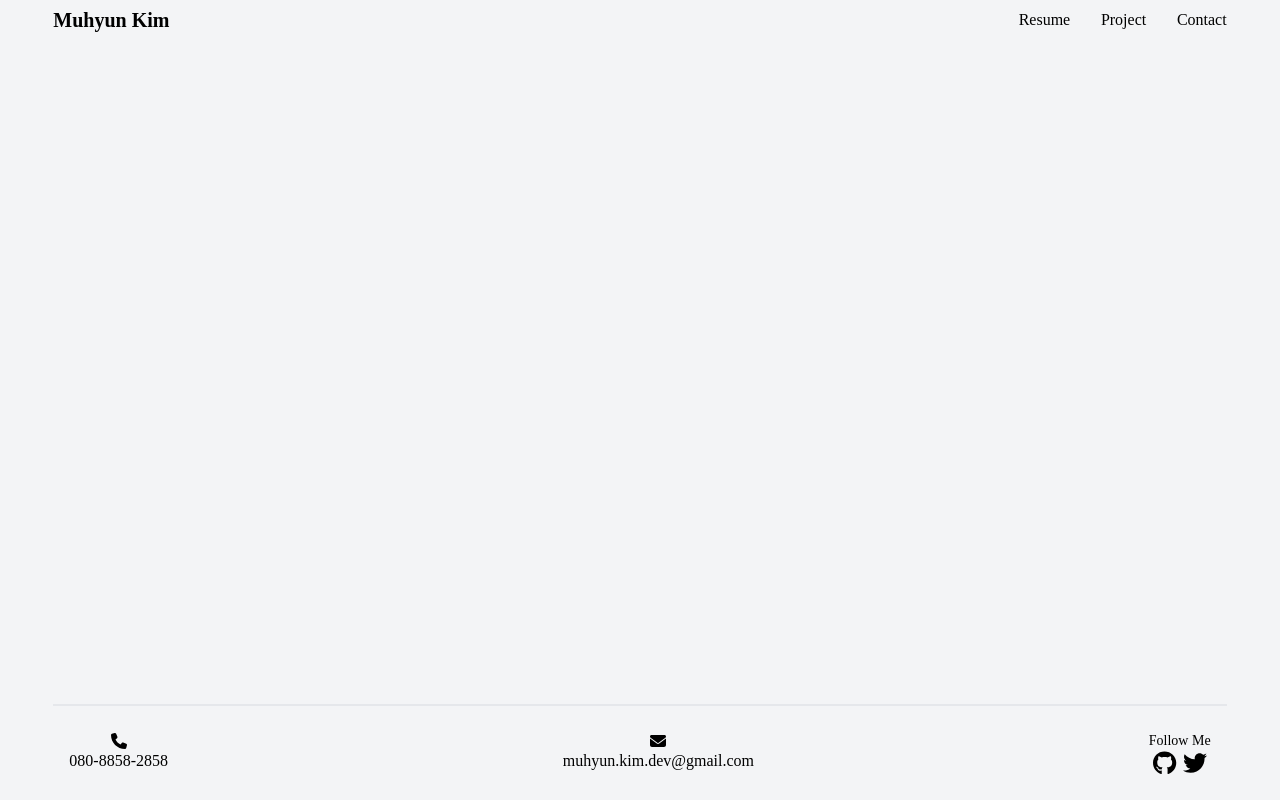
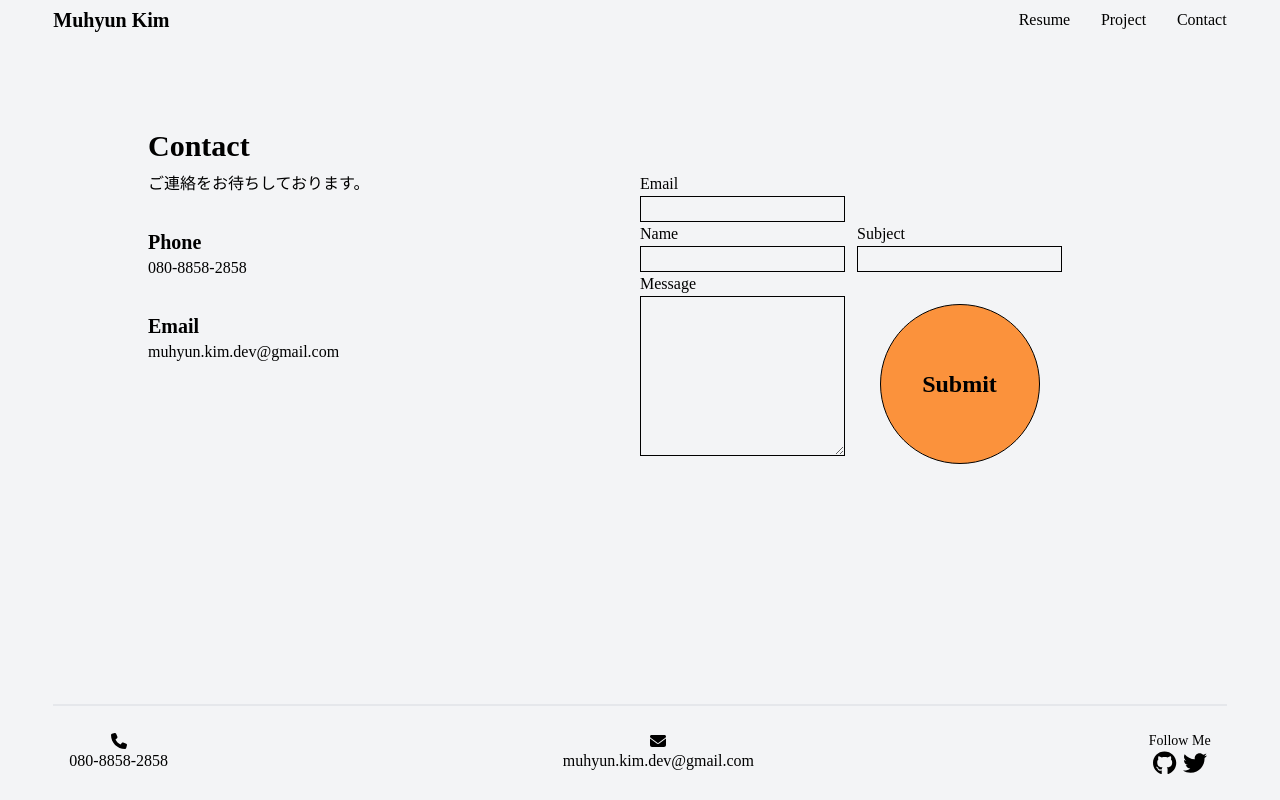
Before and after one commit to Muhyun-Kim/kim_resume, a React (Create React App) app: page /contact in a window 1280 px wide. Built offline with nearby package versions, Linux system fonts and the light colour scheme.

Commit message:
add email from

```diff
--- /dev/null
+++ b/src/Components/EmailForm.tsx
@@ -0,0 +1,83 @@
+import React, { useRef, useState } from "react";
+
+function EmailForm() {
+  const [input, setInput] = useState({
+    sender: "",
+    email: "",
+    subject: "",
+    message: "",
+  });
+
+  const senderRef = useRef(null);
+  const emailRef = useRef(null);
+  const subjectRef = useRef(null);
+  const messageRef = useRef(null);
+
+  const handleSubmit = (e) => {
+    e.preventDefault();
+    const formData = {
+      sender: senderRef.current.value,
+      email: emailRef.current.value,
+      subject: subjectRef.current.value,
+      message: messageRef.current.value,
+    };
+  };
+  return (
+    <>
+      <form onSubmit={handleSubmit}>
+        <div className="flex flex-col w-5/12">
+          <label htmlFor="email">Email</label>
+          <input
+            className="border border-current bg-gray-100"
+            id="email"
+            type="email"
+            ref={emailRef}
+            required
+          />
+        </div>
+        <div className="flex">
+          <div className="flex flex-col w-5/12 mr-3">
+            <label htmlFor="name">Name</label>
+            <input
+              className="border border-current bg-gray-100"
+              id="name"
+              type="text"
+              ref={senderRef}
+              required
+            />
+          </div>
+          <div className="flex flex-col w-5/12">
+            <label htmlFor="subject">Subject</label>
+            <input
+              className="border border-current bg-gray-100"
+              id="subject"
+              type="text"
+              ref={subjectRef}
+              required
+            />
+          </div>
+        </div>
+        <div className="flex">
+          <div className="flex flex-col w-5/12 mr-3">
+            <label htmlFor="message">Message</label>
+            <textarea
+              className="border border-current h-40 bg-gray-100"
+              id="message"
+              ref={messageRef}
+              required
+            ></textarea>
+          </div>
+          <div className="flex justify-center w-5/12 mt-8">
+            <div className="flex justify-centerw h-40 w-40 bg-orange-400 border border-current rounded-full">
+              <button type="submit" className="w-full text-2xl font-black">
+                Submit
+              </button>
+            </div>
+          </div>
+        </div>
+      </form>
+    </>
+  );
+}
+
+export default EmailForm;
--- a/src/Router/Contact.tsx
+++ b/src/Router/Contact.tsx
@@ -1,10 +1,28 @@
 import React from "react";
+import EmailForm from "../Components/EmailForm";
+import PageTitle from "../Components/PageTitle";
 
 function Contact() {
   return (
     <>
-      <div>
-        <form></form>
+      <div className="flex flex-col items-center w-11/12 my-32">
+        <PageTitle title="Contact" />
+        <div className="flex mt-2 px-20 w-full">
+          <div className="w-1/2">
+            <p>ご連絡をお待ちしております。</p>
+            <div className="flex flex-col mt-8">
+              <p className=" text-xl font-bold">Phone</p>
+              <p>080-8858-2858</p>
+            </div>
+            <div className="flex flex-col mt-8">
+              <p className=" text-xl font-bold">Email</p>
+              <p>muhyun.kim.dev@gmail.com</p>
+            </div>
+          </div>
+          <div className="w-1/2">
+            <EmailForm />
+          </div>
+        </div>
       </div>
     </>
   );
```
